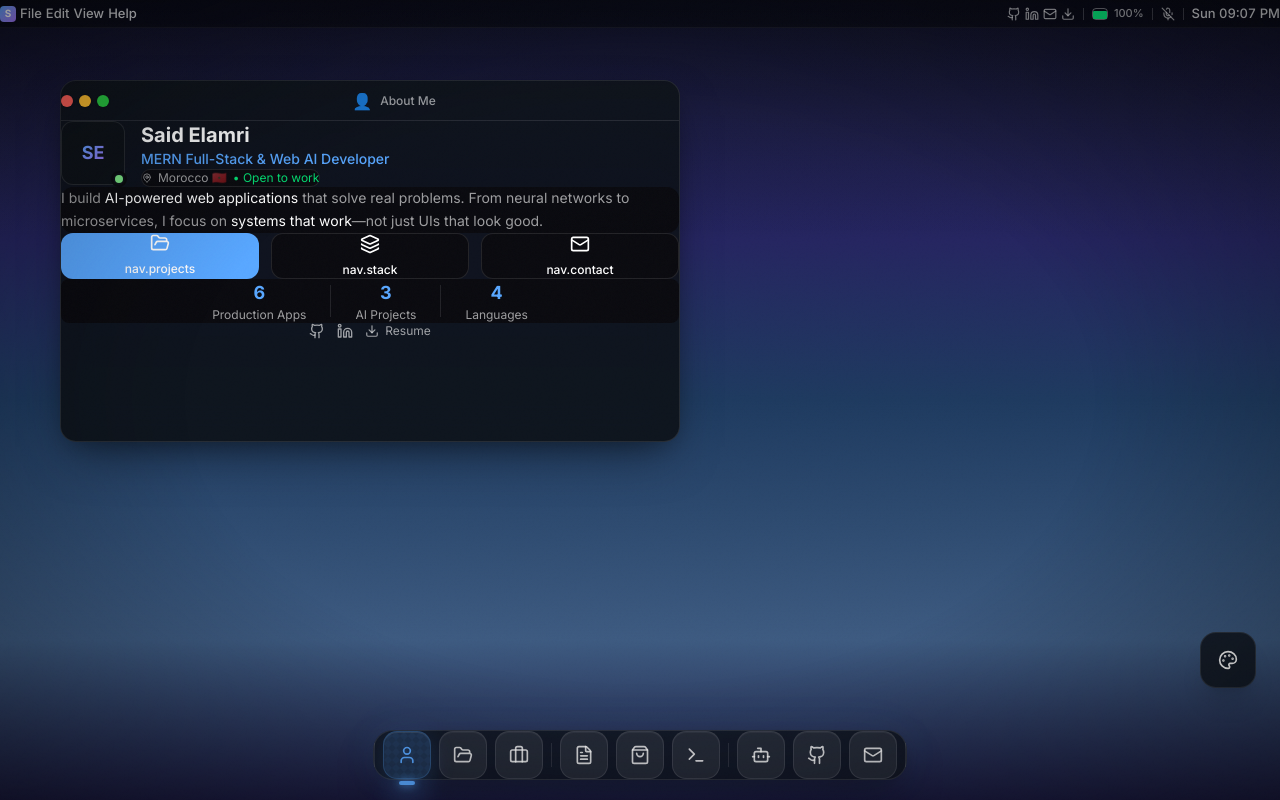
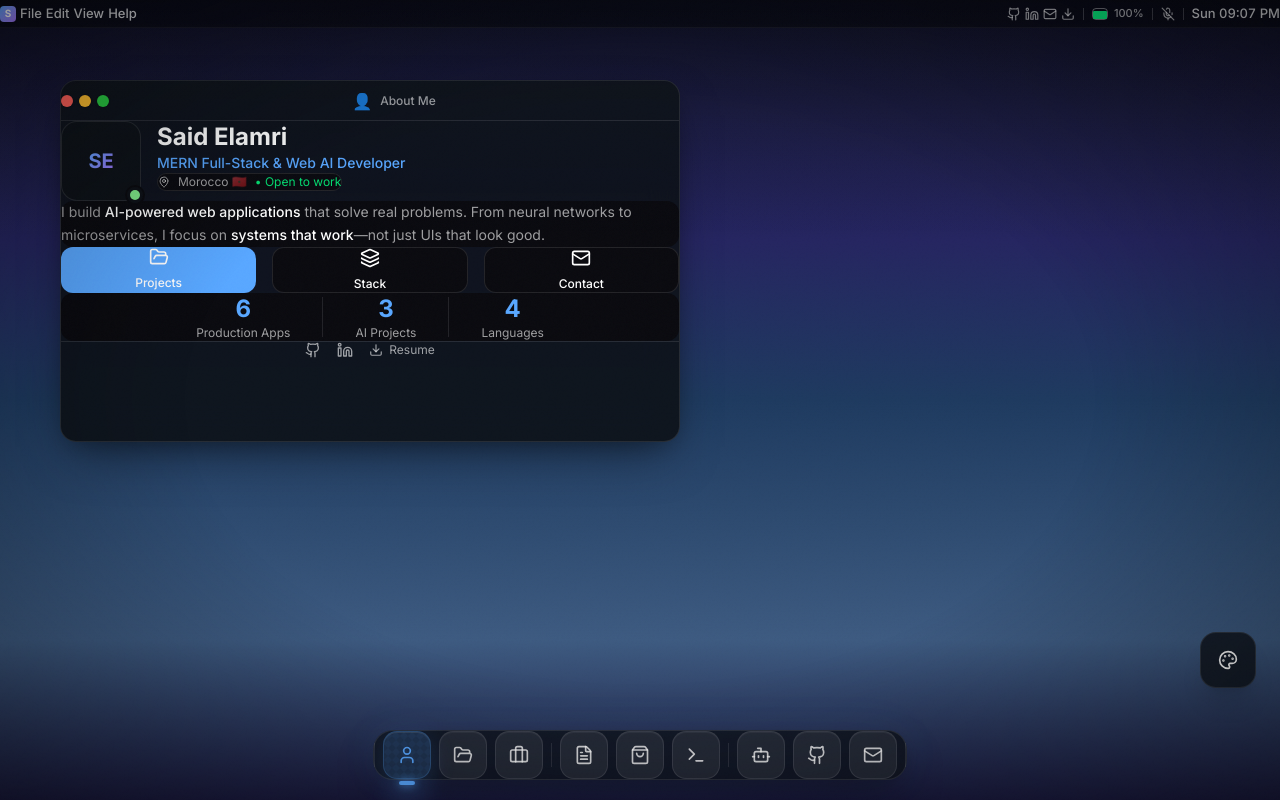
Before and after one commit to saidElamri/portfolio2, a React (Vite) app: page / in a window 1280 px wide. Built offline with nearby package versions, Linux system fonts and the light colour scheme.

Commit message:
style: Improve About Me layout with better spacing and vertical distribution

```diff
--- a/src/components/HeroProfile.jsx
+++ b/src/components/HeroProfile.jsx
@@ -32,13 +32,13 @@ const HeroProfile = ({ onViewProjects, onContact, onSkills }) => {
     );
 
     return (
-        <div className="space-y-6">
+        <div className="flex flex-col h-full">
             {/* Profile Header - Clean and Confident */}
-            <div className="flex flex-col md:flex-row items-center md:items-start gap-4 text-center md:text-left">
+            <div className="flex flex-col md:flex-row items-center md:items-start gap-4 text-center md:text-left mb-8">
                 {/* Avatar */}
                 <div className="relative shrink-0">
                     <div
-                        className="relative w-16 h-16 rounded-xl flex items-center justify-center text-lg font-bold overflow-hidden"
+                        className="relative w-20 h-20 rounded-2xl flex items-center justify-center text-xl font-bold overflow-hidden"
                         style={{
                             backgroundColor: theme.surface,
                             border: `1px solid ${theme.border}`,
@@ -54,35 +54,35 @@ const HeroProfile = ({ onViewProjects, onContact, onSkills }) => {
 
                     {/* Available indicator */}
                     <div
-                        className="absolute -bottom-0.5 -right-0.5 w-4 h-4 rounded-full border-2 flex items-center justify-center"
+                        className="absolute -bottom-1 -right-1 w-5 h-5 rounded-full border-2 flex items-center justify-center"
                         style={{ backgroundColor: theme.surface, borderColor: theme.background }}
                     >
-                        <div className="w-2 h-2 rounded-full" style={{ backgroundColor: '#7ee787' }} />
+                        <div className="w-2.5 h-2.5 rounded-full" style={{ backgroundColor: '#7ee787' }} />
                     </div>
                 </div>
 
                 {/* Name & Title */}
                 <div className="flex-1 min-w-0">
-                    <h1 className="text-xl font-bold" style={{ color: theme.text }}>
+                    <h1 className="text-2xl font-bold" style={{ color: theme.text }}>
                         {t('hero.name')}
                     </h1>
-                    <p className="text-sm font-medium mt-0.5" style={{ color: theme.accent }}>
+                    <p className="text-sm font-medium mt-1" style={{ color: theme.accent }}>
                         MERN Full-Stack & Web AI Developer
                     </p>
 
                     {/* Location badge */}
-                    <div className="flex justify-center md:justify-start mt-2">
+                    <div className="flex justify-center md:justify-start mt-3">
                         <span
-                            className="flex items-center gap-1.5 text-xs px-2.5 py-1 rounded-full"
+                            className="flex items-center gap-2 text-xs px-3 py-1.5 rounded-full"
                             style={{
                                 color: theme.textMuted,
                                 backgroundColor: theme.background,
                                 border: `1px solid ${theme.border}`
                             }}
                         >
-                            <MapPin className="w-2.5 h-2.5" />
+                            <MapPin className="w-3 h-3" />
                             {personalInfo.location}
-                            <span className="text-green-400 ml-1">• Open to work</span>
+                            <span className="text-green-400">• Open to work</span>
                         </span>
                     </div>
                 </div>
@@ -90,58 +90,61 @@ const HeroProfile = ({ onViewProjects, onContact, onSkills }) => {
 
             {/* Value Proposition - Single, clear statement */}
             <div
-                className="p-4 rounded-xl"
+                className="p-5 rounded-xl mb-8"
                 style={{ backgroundColor: theme.background }}
             >
                 <p className="text-sm leading-relaxed" style={{ color: theme.textMuted }}>
-                    I build <span style={{ color: theme.text }}>AI-powered web applications</span> that solve real problems.
-                    From neural networks to microservices, I focus on <span style={{ color: theme.text }}>systems that work</span>—not just UIs that look good.
+                    I build <span style={{ color: theme.text, fontWeight: 500 }}>AI-powered web applications</span> that solve real problems.
+                    From neural networks to microservices, I focus on <span style={{ color: theme.text, fontWeight: 500 }}>systems that work</span>—not just UIs that look good.
                 </p>
             </div>
 
             {/* Quick Navigation - 3 clear paths */}
-            <div className="grid grid-cols-3 gap-3">
+            <div className="grid grid-cols-3 gap-4 mb-8">
                 <NavButton
                     onClick={onViewProjects}
                     icon={FolderOpen}
-                    label={t('nav.projects') || 'Projects'}
+                    label="Projects"
                     primary
                 />
                 <NavButton
                     onClick={onSkills}
                     icon={Layers}
-                    label={t('nav.stack') || 'Stack'}
+                    label="Stack"
                 />
                 <NavButton
                     onClick={onContact}
                     icon={Mail}
-                    label={t('nav.contact') || 'Contact'}
+                    label="Contact"
                 />
             </div>
 
             {/* Proof Points - Real numbers, not percentages */}
             <div
-                className="flex items-center justify-center gap-6 py-3 rounded-lg"
+                className="flex items-center justify-center gap-8 py-5 rounded-xl mb-8"
                 style={{ backgroundColor: theme.background }}
             >
                 <div className="text-center">
-                    <div className="text-lg font-bold" style={{ color: theme.accent }}>6</div>
-                    <div className="text-xs" style={{ color: theme.textMuted }}>Production Apps</div>
+                    <div className="text-2xl font-bold" style={{ color: theme.accent }}>6</div>
+                    <div className="text-xs mt-1" style={{ color: theme.textMuted }}>Production Apps</div>
                 </div>
-                <div className="w-px h-8" style={{ backgroundColor: theme.border }} />
+                <div className="w-px h-10" style={{ backgroundColor: theme.border }} />
                 <div className="text-center">
-                    <div className="text-lg font-bold" style={{ color: theme.accent }}>3</div>
-                    <div className="text-xs" style={{ color: theme.textMuted }}>AI Projects</div>
+                    <div className="text-2xl font-bold" style={{ color: theme.accent }}>3</div>
+                    <div className="text-xs mt-1" style={{ color: theme.textMuted }}>AI Projects</div>
                 </div>
-                <div className="w-px h-8" style={{ backgroundColor: theme.border }} />
+                <div className="w-px h-10" style={{ backgroundColor: theme.border }} />
                 <div className="text-center">
-                    <div className="text-lg font-bold" style={{ color: theme.accent }}>4</div>
-                    <div className="text-xs" style={{ color: theme.textMuted }}>Languages</div>
+                    <div className="text-2xl font-bold" style={{ color: theme.accent }}>4</div>
+                    <div className="text-xs mt-1" style={{ color: theme.textMuted }}>Languages</div>
                 </div>
             </div>
 
-            {/* Social Links */}
-            <div className="flex items-center justify-center gap-3">
+            {/* Spacer to push social links to bottom */}
+            <div className="flex-1" />
+
+            {/* Social Links - at bottom */}
+            <div className="flex items-center justify-center gap-4 pt-4" style={{ borderTop: `1px solid ${theme.border}` }}>
                 <a
                     href={`https://github.com/${personalInfo.github}`}
                     target="_blank"
```
